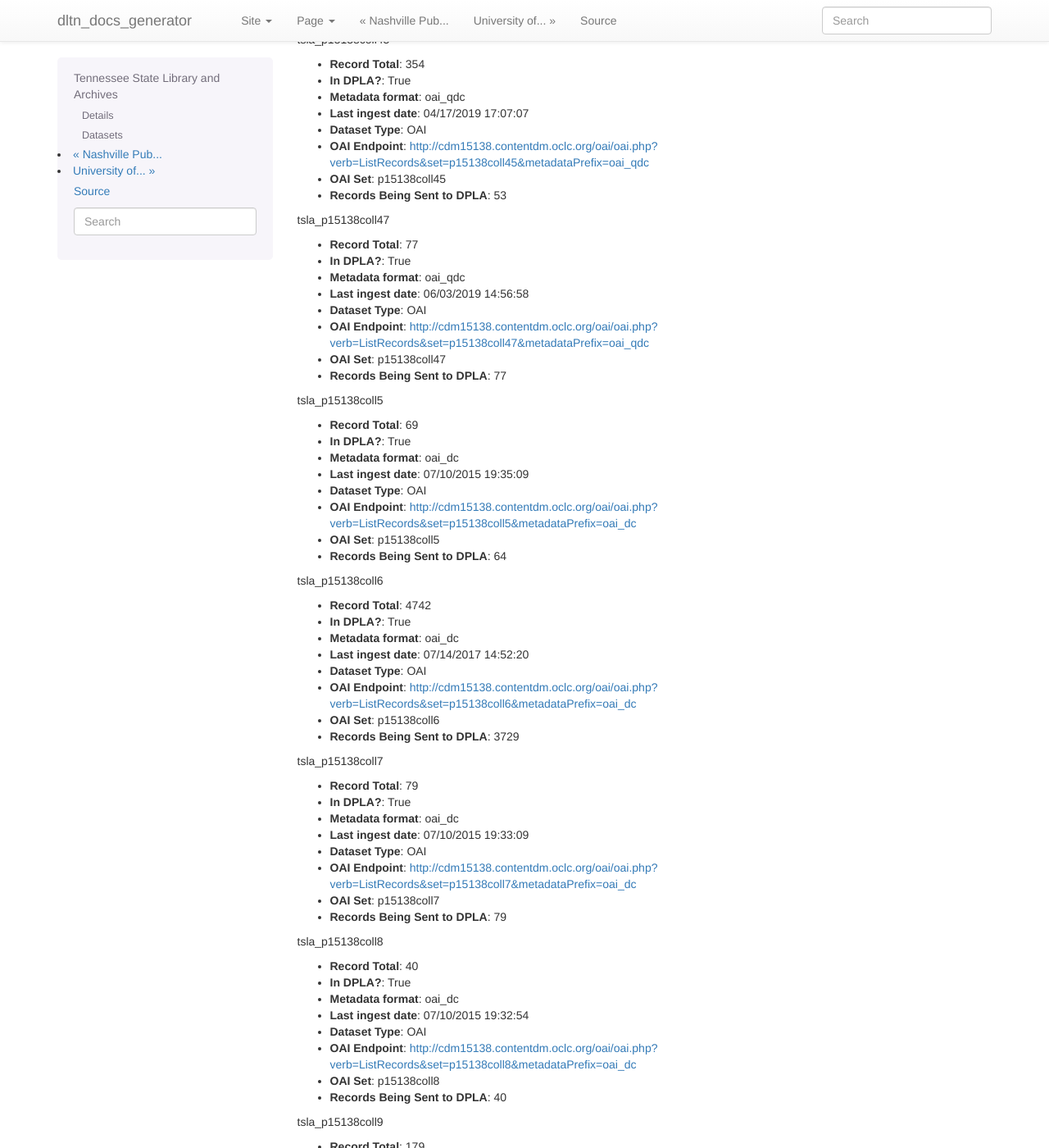
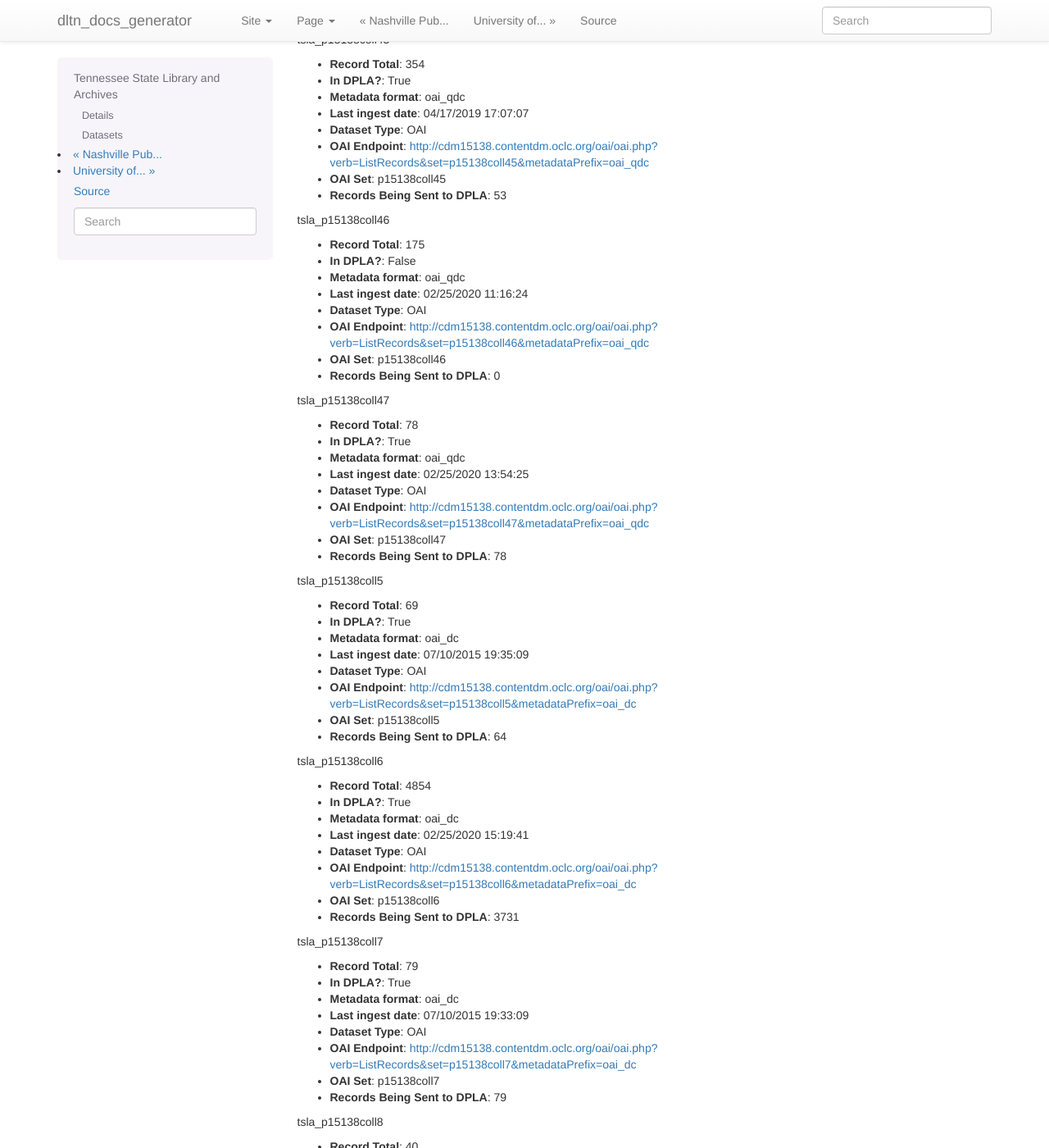
Before and after one commit to DigitalLibraryofTennessee/dltn_docs_generator, a Sphinx documentation site: the page built from docs/providers/tslar0.rst, in a window 1280 px wide and 1400 px high, scrolled down 10408 px. Shown: the whole window at 82% size. Built offline with Sphinx 7.4.7, drawn with Linux system fonts in a browser that asks for light colours; pages that are not in the unit, such as notebooks, are missing from menus; some of the changed text lies outside the part shown.

Commit message:
Update TSLA numbers.

```diff
--- a/docs/providers/tslar0.rst
+++ b/docs/providers/tslar0.rst
@@ -11,9 +11,9 @@
 
 **OAI endpoint**: http://cdm15138.contentdm.oclc.org/oai/oai.php
 
-**Total records in Repox**: 34293
+**Total records in Repox**: 31340
 
-**Page last updated**: 2019-09-20
+**Page last updated**: 2020-02-26
 
 Datasets
 --------
@@ -114,7 +114,7 @@
 * **Record Total**: 0
 * **In DPLA?**: True
 * **Metadata format**: oai_qdc
-* **Last ingest date**: 12/04/2017 17:48:46
+* **Last ingest date**: 02/25/2020 15:31:41
 * **Dataset Type**: OAI
 * **OAI Endpoint**: http://cdm15138.contentdm.oclc.org/oai/oai.php?verb=ListRecords&set=mckenneyHal&metadataPrefix=oai_qdc
 * **OAI Set**: mckenneyHal
@@ -124,14 +124,14 @@
 
 tsla_miersphotos
 
-* **Record Total**: 34
+* **Record Total**: 71
 * **In DPLA?**: True
 * **Metadata format**: oai_dc
-* **Last ingest date**: 07/10/2015 19:18:24
+* **Last ingest date**: 02/25/2020 12:13:54
 * **Dataset Type**: OAI
 * **OAI Endpoint**: http://cdm15138.contentdm.oclc.org/oai/oai.php?verb=ListRecords&set=miersphotos&metadataPrefix=oai_dc
 * **OAI Set**: miersphotos
-* **Records Being Sent to DPLA**: 34
+* **Records Being Sent to DPLA**: 71
 
 
 
@@ -228,14 +228,14 @@
 
 tsla_p15138coll14
 
-* **Record Total**: 26
+* **Record Total**: 50
 * **In DPLA?**: True
 * **Metadata format**: oai_qdc
-* **Last ingest date**: 11/09/2018 09:22:37
+* **Last ingest date**: 02/25/2020 13:45:25
 * **Dataset Type**: OAI
 * **OAI Endpoint**: http://cdm15138.contentdm.oclc.org/oai/oai.php?verb=ListRecords&set=p15138coll14&metadataPrefix=oai_qdc
 * **OAI Set**: p15138coll14
-* **Records Being Sent to DPLA**: 25
+* **Records Being Sent to DPLA**: 49
 
 
 
@@ -332,13 +332,13 @@
 
 tsla_p15138coll23
 
-* **Record Total**: 4571
+* **Record Total**: 824
 * **In DPLA?**: True
-* **Metadata format**: oai_qdc
-* **Last ingest date**: 09/16/2019 13:51:35
+* **Metadata format**: MODS
+* **Last ingest date**: 11/24/2019 11:58:18
 * **Dataset Type**: DIR
-* **Source Directory**: /vhosts/repoxdata/coll23
-* **Records Being Sent to DPLA**: 4571
+* **Source Directory**: /vhosts/repoxdata/tsla_maps
+* **Records Being Sent to DPLA**: 824
 
 
 
@@ -383,14 +383,14 @@
 
 tsla_p15138coll27
 
-* **Record Total**: 351
+* **Record Total**: 754
 * **In DPLA?**: True
 * **Metadata format**: oai_qdc
-* **Last ingest date**: 08/07/2019 11:54:47
+* **Last ingest date**: 02/25/2020 13:37:55
 * **Dataset Type**: OAI
 * **OAI Endpoint**: http://cdm15138.contentdm.oclc.org/oai/oai.php?verb=ListRecords&set=p15138coll27&metadataPrefix=oai_qdc
 * **OAI Set**: p15138coll27
-* **Records Being Sent to DPLA**: 216
+* **Records Being Sent to DPLA**: 218
 
 
 
@@ -399,7 +399,7 @@
 * **Record Total**: 12541
 * **In DPLA?**: True
 * **Metadata format**: oai_qdc
-* **Last ingest date**: 08/07/2019 11:49:17
+* **Last ingest date**: 02/25/2020 15:28:41
 * **Dataset Type**: OAI
 * **OAI Endpoint**: http://cdm15138.contentdm.oclc.org/oai/oai.php?verb=ListRecords&set=p15138coll28&metadataPrefix=oai_qdc
 * **OAI Set**: p15138coll28
@@ -628,16 +628,29 @@
 
 
 
+tsla_p15138coll46
+
+* **Record Total**: 175
+* **In DPLA?**: False
+* **Metadata format**: oai_qdc
+* **Last ingest date**: 02/25/2020 11:16:24
+* **Dataset Type**: OAI
+* **OAI Endpoint**: http://cdm15138.contentdm.oclc.org/oai/oai.php?verb=ListRecords&set=p15138coll46&metadataPrefix=oai_qdc
+* **OAI Set**: p15138coll46
+* **Records Being Sent to DPLA**: 0
+
+
+
 tsla_p15138coll47
 
-* **Record Total**: 77
+* **Record Total**: 78
 * **In DPLA?**: True
 * **Metadata format**: oai_qdc
-* **Last ingest date**: 06/03/2019 14:56:58
+* **Last ingest date**: 02/25/2020 13:54:25
 * **Dataset Type**: OAI
 * **OAI Endpoint**: http://cdm15138.contentdm.oclc.org/oai/oai.php?verb=ListRecords&set=p15138coll47&metadataPrefix=oai_qdc
 * **OAI Set**: p15138coll47
-* **Records Being Sent to DPLA**: 77
+* **Records Being Sent to DPLA**: 78
 
 
 
@@ -656,14 +669,14 @@
 
 tsla_p15138coll6
 
-* **Record Total**: 4742
+* **Record Total**: 4854
 * **In DPLA?**: True
 * **Metadata format**: oai_dc
-* **Last ingest date**: 07/14/2017 14:52:20
+* **Last ingest date**: 02/25/2020 15:19:41
 * **Dataset Type**: OAI
 * **OAI Endpoint**: http://cdm15138.contentdm.oclc.org/oai/oai.php?verb=ListRecords&set=p15138coll6&metadataPrefix=oai_dc
 * **OAI Set**: p15138coll6
-* **Records Being Sent to DPLA**: 3729
+* **Records Being Sent to DPLA**: 3731
 
 
 
@@ -786,10 +799,10 @@
 
 tsla_tfd
 
-* **Record Total**: 403
+* **Record Total**: 445
 * **In DPLA?**: True
 * **Metadata format**: oai_dc
-* **Last ingest date**: 07/16/2017 20:14:14
+* **Last ingest date**: 02/25/2020 15:21:26
 * **Dataset Type**: OAI
 * **OAI Endpoint**: http://cdm15138.contentdm.oclc.org/oai/oai.php?verb=ListRecords&set=tfd&metadataPrefix=oai_dc
 * **OAI Set**: tfd
```
